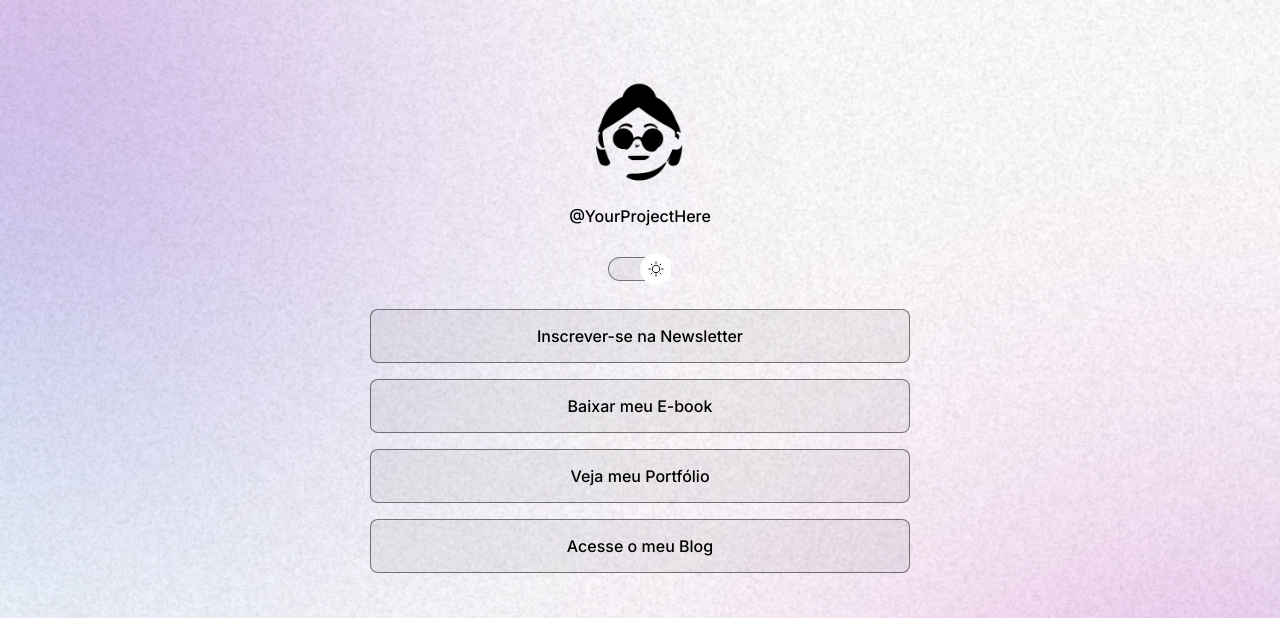
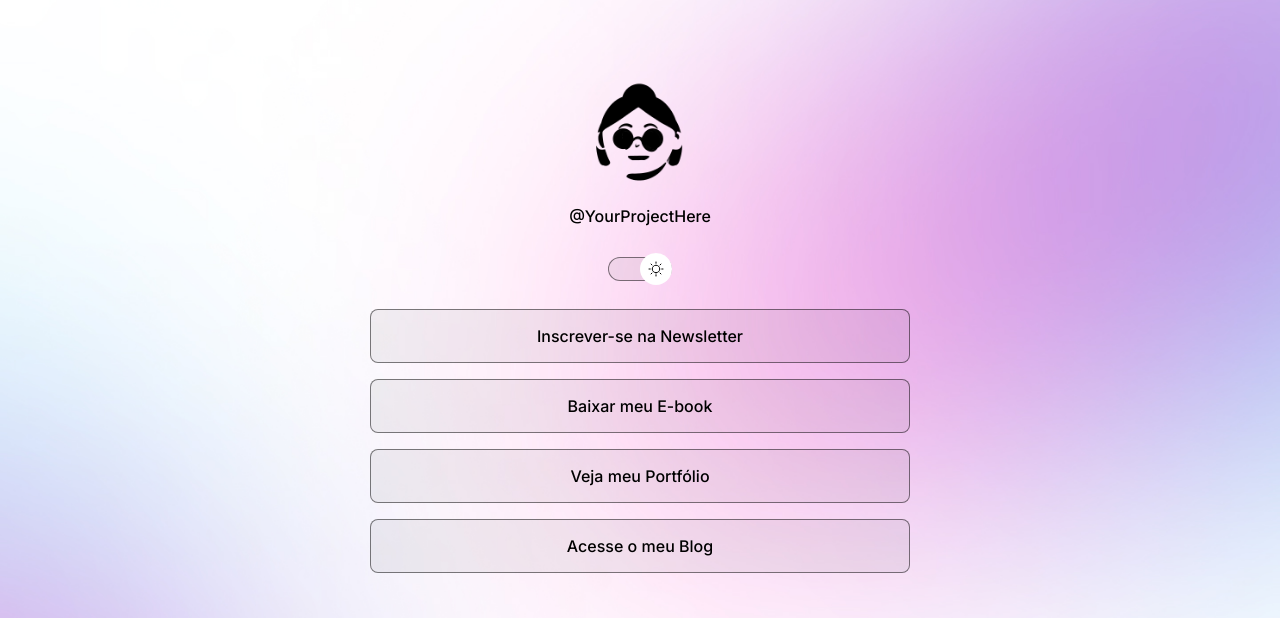
Before and after one commit to ribsgui/ProjectOne, a plain HTML site: page index.html in a window 1280 px wide. Shown: the top 618 px of the page. Drawn offline with nearby package versions, Linux system fonts and the light colour scheme.

Commit message:
change background based on media queries

```diff
--- a/style.css
+++ b/style.css
@@ -26,6 +26,7 @@
 
 body {
   background: var(--bg-url) no-repeat top center / cover;
+  height: 100vh;
 }
 
 body * {
@@ -155,3 +156,14 @@ footer {
   font-weight: 400;
   font-size: 14px;
 }
+
+/* Responsive Queries */
+@media (min-width: 700px) {
+  :root {
+    --bg-url: url(./assets/bg-desktop.jpg);
+  }
+
+  .light {
+    --bg-url: url(./assets/bg-desktop-light.jpg);
+  }
+}
```
